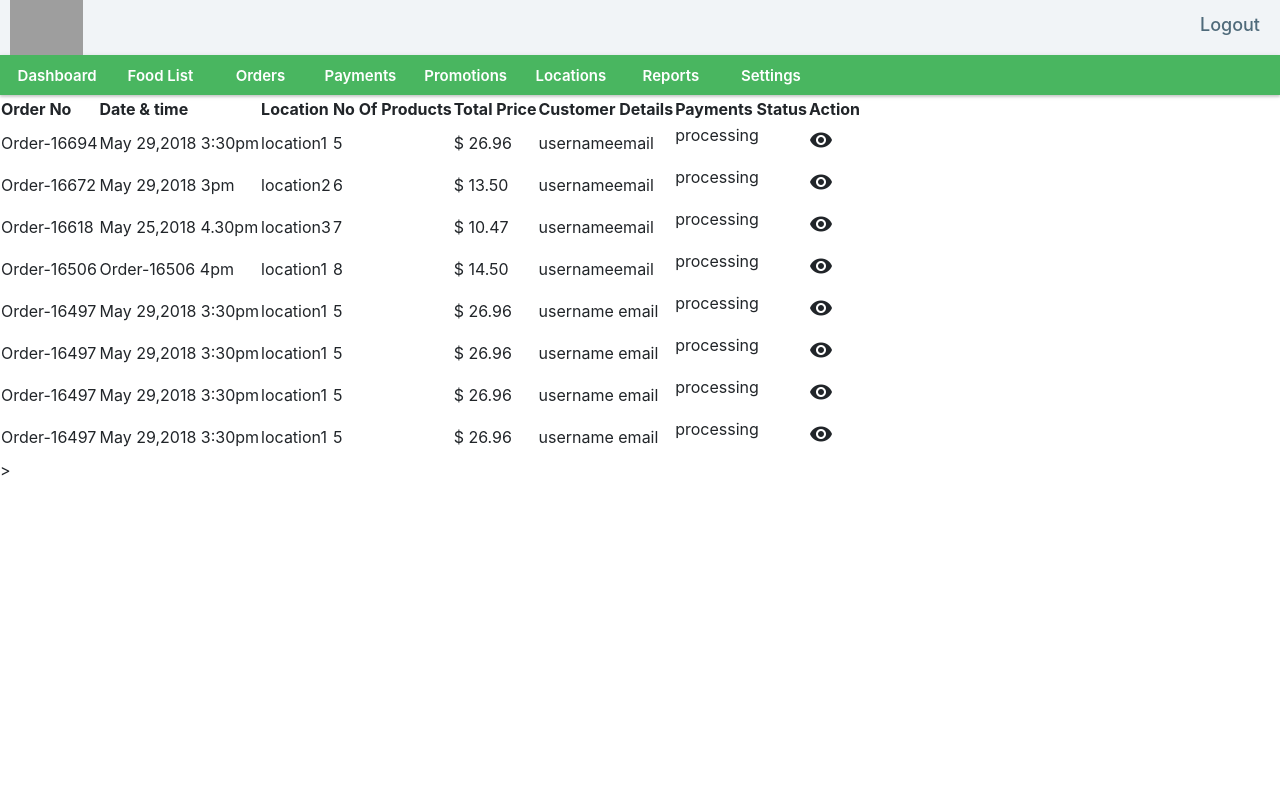
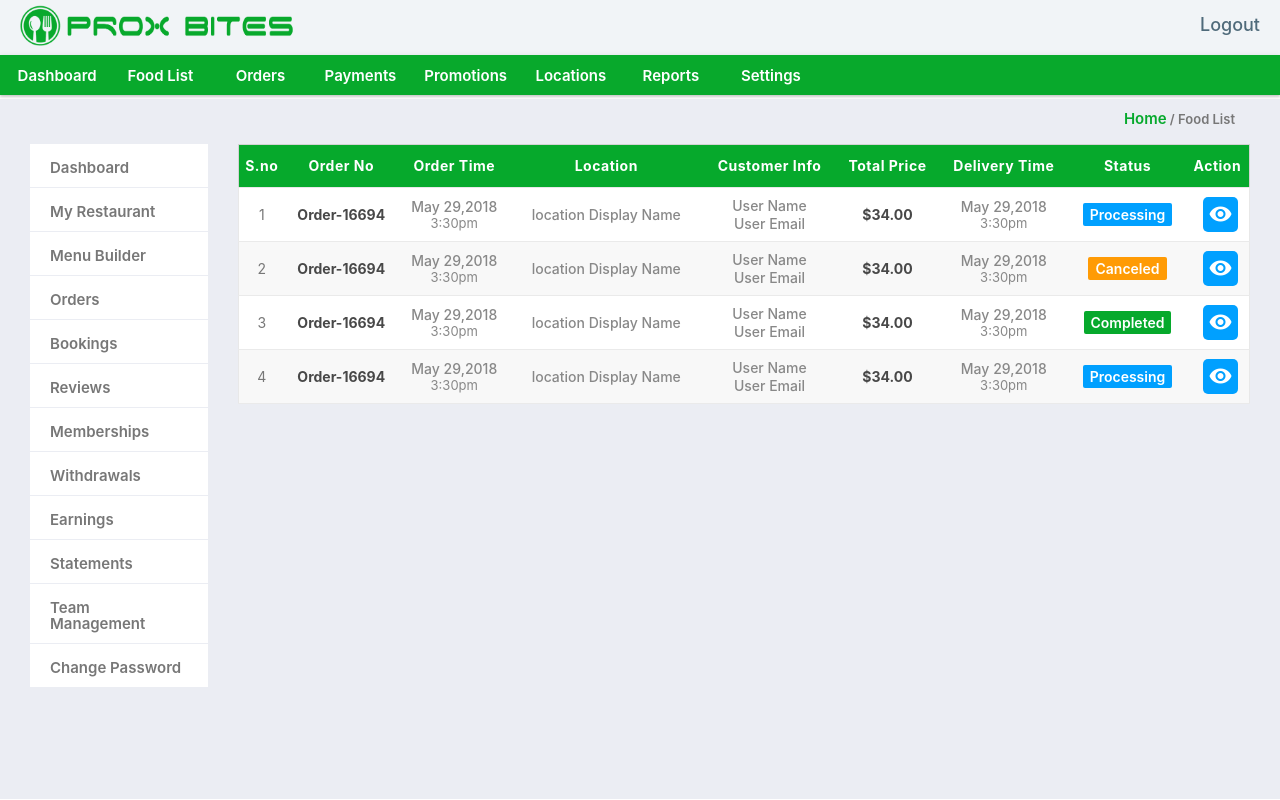
Before and after one commit to kathiraashi/E-comm-vendor, an Angular app in the folder view/: page /Orders in a window 1280 px wide. Built offline with nearby package versions, Linux system fonts and the light colour scheme; grey boxes are pictures that could not be loaded.

Commit message:
Basic Style for Table, page left and header

```diff
--- a/view/src/app/Components/Common/header/header.component.css
+++ b/view/src/app/Components/Common/header/header.component.css
@@ -31,7 +31,7 @@
 .Header .HeaderMenu{
     width: 100%;
     height: 40px;
-    background-color: rgb(73, 182, 96);
+    background-color: #08a92c;
     box-shadow: 0 3px 1px -6px rgba(0,0,0,.2), 0 2px 2px 0 rgba(0,0,0,.14), 0 1px 5px 0 rgba(0,0,0,.12);
 }
 .Header .HeaderMenu .menus{
@@ -85,7 +85,7 @@
 .Header .tree-menus .tree-view .tree-list{
     height: 40px;
     float: left;
-    background-color: rgb(73, 182, 96);
+    background-color: #08a92c;
 }
 .Header .tree-menus .tree-view .tree-list a{
     color: #ffffff;
--- a/view/src/app/Components/Common/header/header.component.html
+++ b/view/src/app/Components/Common/header/header.component.html
@@ -1,7 +1,7 @@
 
 <div class="Header">
     <div class="HeaderLogo">
-      <img src="assets/Files/images/logo.png" alt="Logo" class="header-logo">
+      <img src="assets/images/basic/logo.png" alt="Logo" class="header-logo">
       <div class="logout">
         <h5>
           <a> Logout </a>
--- a/view/src/app/Components/food-list/food-list.component.css
+++ b/view/src/app/Components/food-list/food-list.component.css
@@ -6,22 +6,40 @@
     margin:0;
     background-color:#EBEDF3;
 }
-.user-account-nav.user-account-sidebar {
-    border: 0;
-    background-color: transparent;
+
+.PageIdentity{
+    height:40px;
+    line-height:40px;
+    margin-top:3px;
+    margin-bottom:5px;
 }
-.user-nav-list {
+.PageIdentity .Identity{
+    color: #777777;
+    font-size: 13px;
+    font-weight: 600;
+}
+.PageIdentity .Identity span{
+    cursor: pointer;
+    color: #06a92c;
+    font-weight: 600;
+    font-size: 15px;
+}
+
+
+
+
+.Left_Section {
     background-color: #fff;
-    margin-bottom: 30px;
+    margin-top: 30px;
 }
-.user-nav-list ul {
+.Left_Section .List {
     padding: 0px;
     margin: 0px;
 }
-.user-nav-list ul li:first-child {
+.Left_Section .List .Item:first-child {
     border-top: none;
 }
-.user-nav-list ul li {
+.Left_Section .List .Item {
     list-style: none;
     padding: 15px 20px 12px 20px;
     margin: 0px;
@@ -31,22 +49,17 @@
     text-shadow: none;
     display: block;
     width: 100%;
+    cursor: pointer;
 }
-.user-nav-list ul li a {
-    display: block;
-    outline: none;
-    text-decoration: none;
-    text-shadow: none;
-    box-shadow: none;
-    font-size: 12px;
-    color: #2f313a;
+.Left_Section .List .Item span {
+    font-size: 15px;
+    color: #777777;
     font-weight: 600;
-    text-transform: uppercase;
 }
-.flex-container{
-    background-color: gray;
-    flex-direction:left;
+.Left_Section .List .Item:hover span {
+    color: #08a92c
 }
+
 
 
 
@@ -107,22 +120,11 @@
 .delete{
     color:red;
 }
-.PageIdentity{
-    height:40px;
-    line-height:40px;
-    margin-top:3px;
-    margin-bottom:20px;
-}
-.Identity{
-    font-size:14px;
-    font-family:courier;
-}
-.Identity span{
-    cursor:pointer;
-    color:orangered;
-    font-weight: 600;
-    font-size:16px;
-}
+
+
+
+
+
 .Footer{
     background-color:black;
     padding:15px;
--- a/view/src/app/Components/food-list/food-list.component.html
+++ b/view/src/app/Components/food-list/food-list.component.html
@@ -13,48 +13,21 @@
   <div class="container">
     <div class="row">
       <div class="col-lg-3 col-md-3 col-sm-12 col-xs-12">
-        <div class="user-account-nav user-account-sidebar">
-          <div class="user-nav-list">
-            <ul>
-              <li class="user_dashboard_ajax active">
-                 Dashboard
-              </li>
-              <li class="user_dashboard_url">
-                My Restaurant
-              </li>
-              <li class="user_dashboard_ajax">
-                Menu Builder
-              </li>
-              <li class="user_dashboard_ajax">
-                Orders
-              </li>
-              <li class="user_dashboard_ajax">
-                Bookings
-              </li>
-              <li class="user_dashboard_ajax">
-                Reviews
-              </li>
-              <li class="user_dashboard_ajax">
-                Memberships
-              </li>
-              <li class="user_dashboard_ajax">
-                Withdrawals
-              </li>
-              <li class="user_dashboard_ajax">
-                Earnings
-              </li>
-              <li class="user_dashboard_ajax">
-                Statements
-              </li>
-              <li class="user_dashboard_ajax">
-                Team Management
-              </li>
-              <li class="user_dashboard_ajax">
-                Change Password
-              </li>
-            </ul>
-          </div>
-
+        <div class="Left_Section">
+          <ul class="List">
+            <li class="Item"> <span> Dashboard </span>  </li>
+            <li class="Item"> <span> My Restaurant </span>  </li>
+            <li class="Item"> <span> Menu Builder </span>  </li>
+            <li class="Item"> <span> Orders </span>  </li>
+            <li class="Item"> <span> Bookings </span>  </li>
+            <li class="Item"> <span> Reviews </span>  </li>
+            <li class="Item"> <span> Memberships </span>  </li>
+            <li class="Item"> <span> Withdrawals </span>  </li>
+            <li class="Item"> <span> Earnings </span>  </li>
+            <li class="Item"> <span> Statements </span>  </li>
+            <li class="Item"> <span> Team Management </span>  </li>
+            <li class="Item"> <span> Change Password </span> </li>
+          </ul>
         </div>
       </div>
       <div class="col-lg-9 col-md-9 col-sm-12 col-xs-12">
--- a/view/src/app/Components/orders/orders.component.css
+++ b/view/src/app/Components/orders/orders.component.css
@@ -0,0 +1,152 @@
+.Order_Page{
+    width: 100%;
+    padding: 0px 30px;
+    background-color: #EBEDF3;
+    min-height: 700px;
+}
+
+.PageIdentity{
+    height:40px;
+    line-height:40px;
+    margin-top:3px;
+    margin-bottom:5px;
+}
+.PageIdentity .Identity{
+    color: #777777;
+    font-size: 13px;
+    font-weight: 600;
+}
+.PageIdentity .Identity span{
+    cursor: pointer;
+    color: #06a92c;
+    font-weight: 600;
+    font-size: 15px;
+}
+
+.Left_Section {
+    background-color: #fff;
+}
+.Left_Section .List {
+    padding: 0px;
+    margin: 0px;
+}
+.Left_Section .List .Item:first-child {
+    border-top: none;
+}
+.Left_Section .List .Item {
+    list-style: none;
+    padding: 15px 20px 12px 20px;
+    margin: 0px;
+    border-top: 1px solid #ebedf3;
+    line-height: 1;
+    box-shadow: none;
+    text-shadow: none;
+    display: block;
+    width: 100%;
+    cursor: pointer;
+}
+.Left_Section .List .Item span{
+    font-size: 15px;
+    color: #777777;
+    font-weight: 600;
+}
+.Left_Section .List .Item:hover span{
+    color: #08a92c
+}
+
+
+
+
+
+.Table_Section table {
+    border: 1px solid lightgray;
+    width: 100%;
+}
+.Table_Section table thead {
+    border: 1px #08a92c;
+    line-height: 40px;
+    text-align: center;
+    background-color: #06a92c;
+    color: #ffffff;
+    font-size: 14px;
+    letter-spacing: 0.5px;
+}
+.Table_Section table tbody {
+    border: 1px solid #e8e8e8;
+    background-color: #ffffff;
+}
+.Table_Section table tbody tr {
+    line-height: 50px;
+    text-align: center;
+    align-items: center;
+    border-bottom: 1px solid #eaeaea;
+}
+.Table_Section table tbody tr:nth-child(even) {
+    background-color: #f1f1f185;
+}
+.Table_Section table tbody tr:hover {
+    background-color: #4f6a7a40;
+}
+.Table_Section table tbody tr td .S_no {
+    font-size: 14px;
+    color: #777;
+}
+.Table_Section table tbody tr td .Main_Id {
+    font-size: 14px;
+    color: #484848;
+    display: block;
+    font-weight: 700;
+    cursor: pointer;
+}
+.Table_Section table tbody tr td .Date {
+    display: block;
+    line-height: 16px;
+    font-size: 14px;
+    font-weight: 500;
+    color: #888888;
+}
+.Table_Section table tbody tr td .Time {
+    display: block;
+    line-height: 16px;
+    font-size: 13px;
+    color: #888888;
+}
+.Table_Section table tbody tr td .Name_Style {
+    color: #888888;
+    font-size: 14px;
+    font-weight: 500;
+}
+.Table_Section table tbody tr td .User_Style {
+    display: block;
+    line-height: 18px;
+    font-size: 14px;
+    font-weight: 500;
+    color: #888888;
+}
+.Table_Section table tbody tr td .Price_Tag {
+    font-size: 14px;
+    font-weight: 700;
+    color: #484848;
+}
+.Table_Section table tbody tr td .Status_Tag {
+    padding: 3px 7px;
+    border-radius: 2px;
+    font-size: 14px;
+    font-weight: 600;
+    color: #ffffff;
+}
+.Table_Section table tbody tr td .Action_Section{
+    color: #ffffff;
+    height: 35px;
+    width: 35px;
+    line-height: 30px;
+    display: flex;
+    border-radius: 5px;
+    cursor: pointer;
+    float: right;
+    margin-right: 10px;
+}
+.Table_Section table tbody tr td .Action_Section i {
+    width: 100%;
+    line-height: 35px;
+}
--- a/view/src/app/Components/orders/orders.component.html
+++ b/view/src/app/Components/orders/orders.component.html
@@ -1,110 +1,190 @@
 <app-header></app-header>
 
+<div class="Order_Page">
+	<div class="PageIdentity container-fluid">
+		<div class="row">
+			<div class="col-sm-12 text-right">
+				<p class="Identity">
+				<span class="link">Home</span> / Food List</p>
+			</div>
+		</div>
+	</div>
+
+   <div class="row">
+      <div class="col-sm-2">
+			<div class="Left_Section">
+				<ul class="List">
+					<li class="Item"> <span> Dashboard </span>  </li>
+					<li class="Item"> <span> My Restaurant </span>  </li>
+					<li class="Item"> <span> Menu Builder </span>  </li>
+					<li class="Item"> <span> Orders </span>  </li>
+					<li class="Item"> <span> Bookings </span>  </li>
+					<li class="Item"> <span> Reviews </span>  </li>
+					<li class="Item"> <span> Memberships </span>  </li>
+					<li class="Item"> <span> Withdrawals </span>  </li>
+					<li class="Item"> <span> Earnings </span>  </li>
+					<li class="Item"> <span> Statements </span>  </li>
+					<li class="Item"> <span> Team Management </span>  </li>
+					<li class="Item"> <span> Change Password </span> </li>
+				</ul>
+			</div>
+      </div>
+      <div class="col-sm-10">
+         <div class="Table_Section">
             <table>
+               <thead>
                   <tr>
+                    <th>S.no</th>
                      <th>Order No</th>
-    <th>Date & time </th>
+                     <th>Order Time </th>
                      <th>Location</th>
-    <th>No Of Products</th>
+                     <th>Customer Info</th>
                      <th>Total Price</th>
-    <th>Customer Details</th>
-    <th>Payments Status</th>
+                     <th>Delivery Time </th>
+                     <th>Status</th>
                      <th>Action</th>
                   </tr>
-    <tr class="TableList">
-      <td class="TableItem">Order-16694</td>
-      <td class="TableItem">May 29,2018 <span>3:30pm</span></td>
-      <td class="TableItem">location1</td>
-      <td class="TableItem">5</td>
-      <td class="TableItem">$ 26.96</td>
-      <td class="TableItem">username<span>email</span></td>
-      <td class="TableItem"><p>processing</p></td>
-      <td class="TableItem"><i class="material-icons">
-          remove_red_eye
-          </i></td>
+               </thead>
+               <tbody>
+                  <tr>
+							<td>
+								<span class="S_no"> 1 </span>
+							</td>
+                     <td>
+                        <span class="Main_Id"> Order-16694 </span>
+                     </td>
+                     <td>
+                        <span class="Date"> May 29,2018 </span>
+                        <span class="Time"> 3:30pm </span>
+                     </td>
+                     <td>
+                        <span class="Name_Style"> location Display Name </span>
+                     </td>
+                     <td>
+                        <span class="User_Style"> User Name </span>
+                        <span class="User_Style"> User Email </span>
+                     </td>
+                     <td>
+                        <span class="Price_Tag"> $34.00 </span>
+                     </td>
+                     <td>
+                        <span class="Date"> May 29,2018 </span>
+                        <span class="Time"> 3:30pm </span>
+                     </td>
+                     <td>
+                        <span class="Status_Tag Bg_Info"> Processing </span>
+                     </td>
+                     <td>
+                        <span class="Action_Section Bg_Info">
+                           <i class="material-icons"> remove_red_eye </i>
+                        </span>
+                     </td>
                   </tr>
-      <tr class="TableList">
-          <td class="TableItem">Order-16672</td>
-          <td class="TableItem">May 29,2018 <span>3pm</span></td>
-          <td class="TableItem">location2</td>
-          <td class="TableItem">6</td>
-          <td class="TableItem">$ 13.50</td>
-          <td class="TableItem">username<span>email</span></td>
-          <td class="TableItem"><p>processing</p></td>
-          <td class="TableItem"><i class="material-icons">
-              remove_red_eye
-              </i></td>
+                  <tr>
+							<td>
+								<span class="S_no"> 2 </span>
+							</td>
+                     <td>
+                        <span class="Main_Id"> Order-16694 </span>
+                     </td>
+                     <td>
+                        <span class="Date"> May 29,2018 </span>
+                        <span class="Time"> 3:30pm </span>
+                     </td>
+                     <td>
+                        <span class="Name_Style"> location Display Name </span>
+                     </td>
+                     <td>
+                        <span class="User_Style"> User Name </span>
+                        <span class="User_Style"> User Email </span>
+                     </td>
+                     <td>
+                        <span class="Price_Tag"> $34.00 </span>
+                     </td>
+                     <td>
+                        <span class="Date"> May 29,2018 </span>
+                        <span class="Time"> 3:30pm </span>
+                     </td>
+                     <td>
+                        <span class="Status_Tag Bg_warning"> Canceled </span>
+                     </td>
+                     <td>
+                        <span class="Action_Section Bg_Info">
+                           <i class="material-icons"> remove_red_eye </i>
+                        </span>
+                     </td>
                   </tr>
-          <tr class="TableList">
-              <td class="TableItem">Order-16618</td>
-              <td class="TableItem">	May 25,2018 <span>4.30pm</span></td>
-              <td class="TableItem">location3</td>
-              <td class="TableItem">7</td>
-              <td class="TableItem">$ 10.47</td>
-              <td class="TableItem">username<span>email</span></td>
-              <td class="TableItem"><p>processing</p></td>
-              <td class="TableItem"><i class="material-icons">
-                  remove_red_eye
-                  </i></td>
+						<tr>
+							<td>
+								<span class="S_no"> 3 </span>
+							</td>
+                     <td>
+                        <span class="Main_Id"> Order-16694 </span>
+                     </td>
+                     <td>
+                        <span class="Date"> May 29,2018 </span>
+                        <span class="Time"> 3:30pm </span>
+                     </td>
+                     <td>
+                        <span class="Name_Style"> location Display Name </span>
+                     </td>
+                     <td>
+                        <span class="User_Style"> User Name </span>
+                        <span class="User_Style"> User Email </span>
+                     </td>
+                     <td>
+                        <span class="Price_Tag"> $34.00 </span>
+                     </td>
+                     <td>
+                        <span class="Date"> May 29,2018 </span>
+                        <span class="Time"> 3:30pm </span>
+                     </td>
+                     <td>
+                        <span class="Status_Tag Bg_Success"> Completed </span>
+                     </td>
+                     <td>
+                        <span class="Action_Section Bg_Info">
+                           <i class="material-icons"> remove_red_eye </i>
+                        </span>
+                     </td>
                   </tr>
-              <tr class="TableList">
-                  <td class="TableItem">Order-16506</td>
-                  <td class="TableItem">Order-16506 <span>4pm</span></td>
-                  <td class="TableItem">location1</td>
-                  <td class="TableItem">8</td>
-                  <td class="TableItem">$ 14.50 </td>
-                  <td class="TableItem">username<span>email</span></td>
-                  <td class="TableItem"><p>processing</p></td>
-                  <td class="TableItem"><i class="material-icons">
-                      remove_red_eye
-                      </i></td>
+                  <tr>
+							<td>
+								<span class="S_no"> 4 </span>
+							</td>
+                     <td>
+                        <span class="Main_Id"> Order-16694 </span>
+                     </td>
+                     <td>
+                        <span class="Date"> May 29,2018 </span>
+                        <span class="Time"> 3:30pm </span>
+                     </td>
+                     <td>
+                        <span class="Name_Style"> location Display Name </span>
+                     </td>
+                     <td>
+                        <span class="User_Style"> User Name </span>
+                        <span class="User_Style"> User Email </span>
+                     </td>
+                     <td>
+                        <span class="Price_Tag"> $34.00 </span>
+                     </td>
+                     <td>
+                        <span class="Date"> May 29,2018 </span>
+                        <span class="Time"> 3:30pm </span>
+                     </td>
+                     <td>
+                        <span class="Status_Tag Bg_Info"> Processing </span>
+                     </td>
+                     <td>
+                        <span class="Action_Section Bg_Info">
+                           <i class="material-icons"> remove_red_eye </i>
+                        </span>
+                     </td>
                   </tr>
-                  <tr class="TableList">
-                      <td class="TableItem">Order-16497</td>
-                      <td class="TableItem">May 29,2018 <span>3:30pm</span></td>
-                      <td class="TableItem">location1</td>
-                      <td class="TableItem">5</td>
-                      <td class="TableItem">$ 26.96</td>
-                      <td class="TableItem">username<span> email</span></td>
-                      <td class="TableItem"><p>processing</p></td>
-                      <td class="TableItem"><i class="material-icons">
-                          remove_red_eye
-                          </i></td>
-                      </tr>
-                      <tr class="TableList">
-                          <td class="TableItem">Order-16497</td>
-                          <td class="TableItem">May 29,2018 <span>3:30pm</span></td>
-                          <td class="TableItem">location1</td>
-                          <td class="TableItem">5</td>
-                          <td class="TableItem">$ 26.96</td>
-                          <td class="TableItem">username<span> email</span></td>
-                          <td class="TableItem"><p>processing</p></td>
-                          <td class="TableItem"><i class="material-icons">
-                              remove_red_eye
-                              </i></td>
-                          </tr>
-                          <tr class="TableList">
-                              <td class="TableItem">Order-16497</td>
-                              <td class="TableItem">May 29,2018 <span>3:30pm</span></td>
-                              <td class="TableItem">location1</td>
-                              <td class="TableItem">5</td>
-                              <td class="TableItem">$ 26.96</td>
-                              <td class="TableItem">username<span> email</span></td>
-                              <td class="TableItem"><p>processing</p></td>
-                              <td class="TableItem"><i class="material-icons">
-                                  remove_red_eye
-                                  </i></td>
-                              </tr>
-                              <tr class="TableList">
-                                  <td class="TableItem">Order-16497</td>
-                                  <td class="TableItem">May 29,2018 <span>3:30pm</span></td>
-                                  <td class="TableItem">location1</td>
-                                  <td class="TableItem">5</td>
-                                  <td class="TableItem">$ 26.96</td>
-                                  <td class="TableItem">username<span> email</span></td>
-                                  <td class="TableItem"><p>processing</p></td>
-                                  <td class="TableItem"><i class="material-icons">
-                                      remove_red_eye
-                                      </i></td>
-                                  </tr>
-  </table>>
+               </tbody>
+            </table>
+         </div>
+      </div>
+   </div>
+</div>
--- a/view/src/index.html
+++ b/view/src/index.html
@@ -18,7 +18,7 @@
             justify-content: center;
             align-items: center;
             height: 100vh;
-            color: #FA601F;
+            color: #08a92c;
             text-transform: uppercase;
             font-family: -apple-system, BlinkMacSystemFont, "Segoe UI", Roboto, Oxygen-Sans, Ubuntu, Cantarell, Helvetica,sans-serif;
             font-size: 2.5em;
--- a/view/src/styles.css
+++ b/view/src/styles.css
@@ -1 +1,28 @@
 /* You can add global styles to this file, and also import other style files */
+
+
+
+.Bg_Success{
+    background-color: #06a92c !important;
+ }
+ .Bg_warning{
+     background-color: #ff9b05 !important;
+ }
+ .Bg_Info{
+     background-color: #00a0ff !important;
+ }
+ .Bg_Danger{
+     background-color: rgb(221, 10, 10) !important;
+ }
+ ._Success{
+     color: #06a92c !important;
+ }
+ ._warning{
+   color: #ff9b05 !important;
+ }
+ ._Info{
+   color: #00a0ff !important;
+ }
+ ._Danger{
+     color: rgb(221, 10, 10) !important;
+ }
```
Also changed, not shown: view/src/assets/images/basic/logo.png (added). Lines whose indentation alone changed are shown as unchanged.
